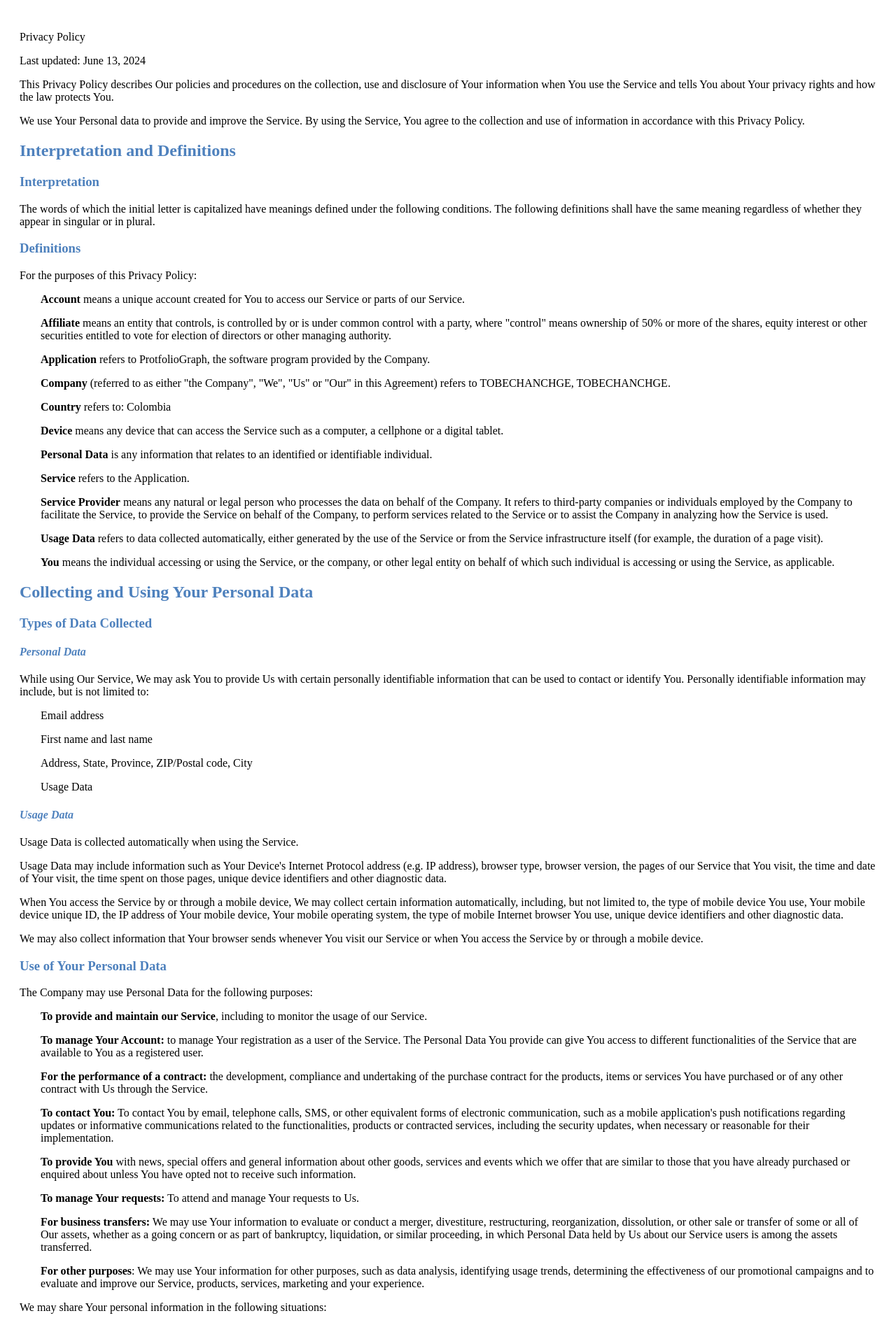
After one commit to Clickinvesto/ETF-portfolios, a Flask app: template src/templates/terms_condition.html in a window 1280 px wide. The commit adds this page. Shown: the top 1894 px of the page at 70% size. Run offline with Flask 3, Linux system fonts and the light colour scheme; the template is opened without the code that fills it, so the values that code supplies are empty; parts of the project's set-up code (start-up, migrations or seed data) failed here and were passed over.

Commit message:
disclaimer and consent pages

```diff
--- a/config.py
+++ b/config.py
@@ -66,3 +66,5 @@ class URL:
     URL_VERIFY_EMAIL = "/vefify-email/<token>"
     URL_CONFIGURATION = "/configuration"
     URL_SUBSCRIBTION = "/subscribtion"
+    URL_DISCLAIMER = "/disclaimer"
+    URL_PRIVACY_POLICY = "/terms-condition"
--- a/src/Dash/base.py
+++ b/src/Dash/base.py
@@ -1,5 +1,6 @@
 import dash_mantine_components as dmc
 from dash import html, page_container, dcc, callback, Input, State, Output
+from src.Dash.components.footer import make_footer
 from src.Dash.components.navbar import make_navbar
 from src.Dash.components.header import make_header
 from dash_bootstrap_templates import load_figure_template
@@ -108,6 +109,7 @@ def layout():
                 dmc.AppShellHeader(make_header(), px=25, style={"padding-top": "10px"}),
                 dmc.AppShellNavbar(make_navbar()),
                 dmc.AppShellMain(page_container),
+                dmc.AppShellFooter(make_footer(), style={"padding": "5px"}),
             ],
             header={"height": 70},
             padding="10px",
--- a/src/auth/forms.py
+++ b/src/auth/forms.py
@@ -54,7 +54,7 @@ class SignupForm(FlaskForm):
         "Confirm Your Password",
         validators=[DataRequired()],
     )
-
+    accept_terms = BooleanField("I accept the Terms & Conditions and Privacy Policy")
     submit = SubmitField("Register")
 
 
--- a/src/models.py
+++ b/src/models.py
@@ -25,6 +25,7 @@ class User(UserMixin, db.Model):
     last_login = db.Column(db.DateTime, index=False, unique=False, nullable=True)
     subscription = db.Column(db.String(200))
     openpay_id = db.Column(db.String(200))
+    data_consent = db.Column(db.Boolean, index=False, unique=False, nullable=False, default=False)
 
     def set_password(self, password):
         """Create hashed password."""
--- /dev/null
+++ b/src/templates/terms_condition.html
@@ -0,0 +1,199 @@
+<html>
+<head>
+    <title>Privacy Policy</title>
+</head>
+<body>
+<div style="padding: 20px">
+    <p>Privacy Policy</p>
+    <p>Last updated: June 13, 2024</p>
+    <p>This Privacy Policy describes Our policies and procedures on the collection, use and disclosure of Your
+        information when You use the Service and tells You about Your privacy rights and how the law protects You.</p>
+    <p>We use Your Personal data to provide and improve the Service. By using the Service, You agree to the collection
+        and use of information in accordance with this Privacy Policy.</p>
+    <h2 style="color: #4e81bd;"><strong>Interpretation and Definitions</strong></h2>
+    <h3 style="color: #4e81bd;"><strong>Interpretation</strong></h3>
+    <p>The words of which the initial letter is capitalized have meanings defined under the following conditions. The
+        following definitions shall have the same meaning regardless of whether they appear in singular or in
+        plural.</p>
+    <h3 style="color: #4e81bd;"><strong>Definitions</strong></h3>
+    <p>For the purposes of this Privacy Policy:</p>
+    <p style="padding-left: 30px;"><strong>Account</strong> means a unique account created for You to access our Service
+        or parts of our Service.</p>
+    <p style="padding-left: 30px;"><strong>Affiliate</strong> means an entity that controls, is controlled by or is
+        under common control with a party, where "control" means ownership of 50% or more of the shares, equity interest
+        or other securities entitled to vote for election of directors or other managing authority.</p>
+    <p style="padding-left: 30px;"><strong>Application</strong> refers to ProtfolioGraph, the software program provided
+        by the Company.</p>
+    <p style="padding-left: 30px;"><strong>Company</strong> (referred to as either "the Company", "We", "Us" or "Our" in
+        this Agreement) refers to TOBECHANCHGE, TOBECHANCHGE.</p>
+    <p style="padding-left: 30px;"><strong>Country</strong> refers to: Colombia</p>
+    <p style="padding-left: 30px;"><strong>Device</strong> means any device that can access the Service such as a
+        computer, a cellphone or a digital tablet.</p>
+    <p style="padding-left: 30px;"><strong>Personal Data</strong> is any information that relates to an identified or
+        identifiable individual.</p>
+    <p style="padding-left: 30px;"><strong>Service</strong> refers to the Application.</p>
+    <p style="padding-left: 30px;"><strong>Service Provider</strong> means any natural or legal person who processes the
+        data on behalf of the Company. It refers to third-party companies or individuals employed by the Company to
+        facilitate the Service, to provide the Service on behalf of the Company, to perform services related to the
+        Service or to assist the Company in analyzing how the Service is used.</p>
+    <p style="padding-left: 30px;"><strong>Usage Data</strong> refers to data collected automatically, either generated
+        by the use of the Service or from the Service infrastructure itself (for example, the duration of a page visit).
+    </p>
+    <p style="padding-left: 30px;"><strong>You</strong> means the individual accessing or using the Service, or the
+        company, or other legal entity on behalf of which such individual is accessing or using the Service, as
+        applicable.</p>
+    <h2 style="color: #4e81bd;"><strong>Collecting and Using Your Personal Data</strong></h2>
+    <h3 style="color: #4e81bd;"><strong>Types of Data Collected</strong></h3>
+    <h4 style="color: #4e81bd;"><strong><em>Personal Data</em></strong></h4>
+    <p>While using Our Service, We may ask You to provide Us with certain personally identifiable information that can
+        be used to contact or identify You. Personally identifiable information may include, but is not limited to:</p>
+    <p style="padding-left: 30px;">Email address</p>
+    <p style="padding-left: 30px;">First name and last name</p>
+    <p style="padding-left: 30px;">Address, State, Province, ZIP/Postal code, City</p>
+    <p style="padding-left: 30px;">Usage Data</p>
+    <h4 style="color: #4e81bd;"><strong><em>Usage Data</em></strong></h4>
+    <p>Usage Data is collected automatically when using the Service.</p>
+    <p>Usage Data may include information such as Your Device's Internet Protocol address (e.g. IP address), browser
+        type, browser version, the pages of our Service that You visit, the time and date of Your visit, the time spent
+        on those pages, unique device identifiers and other diagnostic data.</p>
+    <p>When You access the Service by or through a mobile device, We may collect certain information automatically,
+        including, but not limited to, the type of mobile device You use, Your mobile device unique ID, the IP address
+        of Your mobile device, Your mobile operating system, the type of mobile Internet browser You use, unique device
+        identifiers and other diagnostic data.</p>
+    <p>We may also collect information that Your browser sends whenever You visit our Service or when You access the
+        Service by or through a mobile device.</p>
+    <h3 style="color: #4e81bd;"><strong>Use of Your Personal Data</strong></h3>
+    <p>The Company may use Personal Data for the following purposes:</p>
+    <p style="padding-left: 30px;"><strong>To provide and maintain our Service</strong>, including to monitor the usage
+        of our Service.</p>
+    <p style="padding-left: 30px;"><strong>To manage Your Account:</strong> to manage Your registration as a user of the
+        Service. The Personal Data You provide can give You access to different functionalities of the Service that are
+        available to You as a registered user.</p>
+    <p style="padding-left: 30px;"><strong>For the performance of a contract:</strong> the development, compliance and
+        undertaking of the purchase contract for the products, items or services You have purchased or of any other
+        contract with Us through the Service.</p>
+    <p style="padding-left: 30px;"><strong>To contact You:</strong> To contact You by email, telephone calls, SMS, or
+        other equivalent forms of electronic communication, such as a mobile application's push notifications regarding
+        updates or informative communications related to the functionalities, products or contracted services, including
+        the security updates, when necessary or reasonable for their implementation.</p>
+    <p style="padding-left: 30px;"><strong>To provide You</strong> with news, special offers and general information
+        about other goods, services and events which we offer that are similar to those that you have already purchased
+        or enquired about unless You have opted not to receive such information.</p>
+    <p style="padding-left: 30px;"><strong>To manage Your requests:</strong> To attend and manage Your requests to Us.
+    </p>
+    <p style="padding-left: 30px;"><strong>For business transfers:</strong> We may use Your information to evaluate or
+        conduct a merger, divestiture, restructuring, reorganization, dissolution, or other sale or transfer of some or
+        all of Our assets, whether as a going concern or as part of bankruptcy, liquidation, or similar proceeding, in
+        which Personal Data held by Us about our Service users is among the assets transferred.</p>
+    <p style="padding-left: 30px;"><strong>For other purposes</strong>: We may use Your information for other purposes,
+        such as data analysis, identifying usage trends, determining the effectiveness of our promotional campaigns and
+        to evaluate and improve our Service, products, services, marketing and your experience.</p>
+    <p>We may share Your personal information in the following situations:</p>
+    <ul>
+        <li><strong>With Service Providers:</strong> We may share Your personal information with Service Providers to
+            monitor and analyze the use of our Service, to contact You.
+        </li>
+        <li><strong>For business transfers:</strong> We may share or transfer Your personal information in connection
+            with, or during negotiations of, any merger, sale of Company assets, financing, or acquisition of all or a
+            portion of Our business to another company.
+        </li>
+        <li><strong>With Affiliates:</strong> We may share Your information with Our affiliates, in which case we will
+            require those affiliates to honor this Privacy Policy. Affiliates include Our parent company and any other
+            subsidiaries, joint venture partners or other companies that We control or that are under common control
+            with Us.
+        </li>
+        <li><strong>With business partners:</strong> We may share Your information with Our business partners to offer
+            You certain products, services or promotions.
+        </li>
+        <li><strong>With other users:</strong> when You share personal information or otherwise interact in the public
+            areas with other users, such information may be viewed by all users and may be publicly distributed outside.
+        </li>
+        <li><strong>With Your consent</strong>: We may disclose Your personal information for any other purpose with
+            Your consent.
+        </li>
+    </ul>
+    <h3 style="padding-left: 30px; color: #4e81bd;"><strong>Retention of Your Personal Data</strong></h3>
+    <p style="padding-left: 30px;">The Company will retain Your Personal Data only for as long as is necessary for the
+        purposes set out in this Privacy Policy. We will retain and use Your Personal Data to the extent necessary to
+        comply with our legal obligations (for example, if we are required to retain your data to comply with applicable
+        laws), resolve disputes, and enforce our legal agreements and policies.</p>
+    <p style="padding-left: 30px;">The Company will also retain Usage Data for internal analysis purposes. Usage Data is
+        generally retained for a shorter period of time, except when this data is used to strengthen the security or to
+        improve the functionality of Our Service, or We are legally obligated to retain this data for longer time
+        periods.</p>
+    <h3 style="padding-left: 30px; color: #4e81bd;"><strong>Transfer of Your Personal Data</strong></h3>
+    <p style="padding-left: 30px;">Your information, including Personal Data, is processed at the Company's operating
+        offices and in any other places where the parties involved in the processing are located. It means that this
+        information may be transferred to &mdash; and maintained on &mdash; computers located outside of Your state,
+        province, country or other governmental jurisdiction where the data protection laws may differ than those from
+        Your jurisdiction.</p>
+    <p style="padding-left: 30px;">Your consent to this Privacy Policy followed by Your submission of such information
+        represents Your agreement to that transfer.</p>
+    <p style="padding-left: 30px;">The Company will take all steps reasonably necessary to ensure that Your data is
+        treated securely and in accordance with this Privacy Policy and no transfer of Your Personal Data will take
+        place to an organization or a country unless there are adequate controls in place including the security of Your
+        data and other personal information.</p>
+    <h3 style="padding-left: 30px; color: #4e81bd;"><strong>Delete Your Personal Data</strong></h3>
+    <p style="padding-left: 30px;">You have the right to delete or request that We assist in deleting the Personal Data
+        that We have collected about You.</p>
+    <p style="padding-left: 30px;">Our Service may give You the ability to delete certain information about You from
+        within the Service.</p>
+    <p style="padding-left: 30px;">You may update, amend, or delete Your information at any time by signing in to Your
+        Account, if you have one, and visiting the account settings section that allows you to manage Your personal
+        information. You may also contact Us to request access to, correct, or delete any personal information that You
+        have provided to Us.</p>
+    <p style="padding-left: 30px;">Please note, however, that We may need to retain certain information when we have a
+        legal obligation or lawful basis to do so.</p>
+    <h3 style="padding-left: 30px; color: #4e81bd;"><strong>Disclosure of Your Personal Data</strong></h3>
+    <h4 style="padding-left: 30px; color: #4e81bd;"><strong><em>Business Transactions</em></strong></h4>
+    <p style="padding-left: 30px;">If the Company is involved in a merger, acquisition or asset sale, Your Personal Data
+        may be transferred. We will provide notice before Your Personal Data is transferred and becomes subject to a
+        different Privacy Policy.</p>
+    <h4 style="padding-left: 30px; color: #4e81bd;"><strong><em>Law enforcement</em></strong></h4>
+    <p style="padding-left: 30px;">Under certain circumstances, the Company may be required to disclose Your Personal
+        Data if required to do so by law or in response to valid requests by public authorities (e.g. a court or a
+        government agency).</p>
+    <h4 style="padding-left: 30px; color: #4e81bd;"><strong><em>Other legal requirements</em></strong></h4>
+    <p style="padding-left: 30px;">The Company may disclose Your Personal Data in the good faith belief that such action
+        is necessary to:</p>
+    <ul>
+        <li>Comply with a legal obligation</li>
+        <li>Protect and defend the rights or property of the Company</li>
+        <li>Prevent or investigate possible wrongdoing in connection with the Service</li>
+        <li>Protect the personal safety of Users of the Service or the public</li>
+        <li>Protect against legal liability</li>
+    </ul>
+    <h3 style="padding-left: 30px; color: #4e81bd;"><strong>Security of Your Personal Data</strong></h3>
+    <p style="padding-left: 30px;">The security of Your Personal Data is important to Us, but remember that no method of
+        transmission over the Internet, or method of electronic storage is 100% secure. While We strive to use
+        commercially acceptable means to protect Your Personal Data, We cannot guarantee its absolute security.</p>
+    <h2 style="padding-left: 30px; color: #4e81bd;"><strong>Children's Privacy</strong></h2>
+    <p style="padding-left: 30px;">Our Service does not address anyone under the age of 13. We do not knowingly collect
+        personally identifiable information from anyone under the age of 13. If You are a parent or guardian and You are
+        aware that Your child has provided Us with Personal Data, please contact Us. If We become aware that We have
+        collected Personal Data from anyone under the age of 13 without verification of parental consent, We take steps
+        to remove that information from Our servers.</p>
+    <p style="padding-left: 30px;">If We need to rely on consent as a legal basis for processing Your information and
+        Your country requires consent from a parent, We may require Your parent's consent before We collect and use that
+        information.</p>
+    <h2 style="padding-left: 30px; color: #4e81bd;"><strong>Links to Other Websites</strong></h2>
+    <p style="padding-left: 30px;">Our Service may contain links to other websites that are not operated by Us. If You
+        click on a third party link, You will be directed to that third party's site. We strongly advise You to review
+        the Privacy Policy of every site You visit.</p>
+    <p style="padding-left: 30px;">We have no control over and assume no responsibility for the content, privacy
+        policies or practices of any third party sites or services.</p>
+    <h2 style="padding-left: 30px; color: #4e81bd;"><strong>Changes to this Privacy Policy</strong></h2>
+    <p style="padding-left: 30px;">We may update Our Privacy Policy from time to time. We will notify You of any changes
+        by posting the new Privacy Policy on this page.</p>
+    <p style="padding-left: 30px;">We will let You know via email and/or a prominent notice on Our Service, prior to the
+        change becoming effective and update the "Last updated" date at the top of this Privacy Policy.</p>
+    <p style="padding-left: 30px;">You are advised to review this Privacy Policy periodically for any changes. Changes
+        to this Privacy Policy are effective when they are posted on this page.</p>
+    <h2 style="padding-left: 30px; color: #4e81bd;"><strong>Contact Us</strong></h2>
+    <p style="padding-left: 30px;">If you have any questions about this Privacy Policy, You can contact us:</p>
+    <ul>
+        <li>By email: TOBECHANCHGE</li>
+    </ul>
+</div>
+</body>
+</html>
```
Also changed, not shown: src/Dash/components/footer.py (added, +13 -0 lines), src/auth/routes.py (+11 -0 lines), src/auth/templates/signup.jinja2 (+13 -1 lines), src/templates/disclaimer.html (added, +46 -0 lines), src/static/img/information-outline.svg (added).
